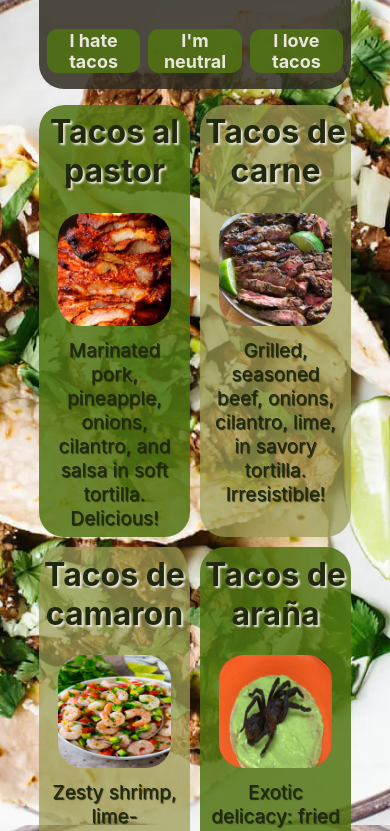
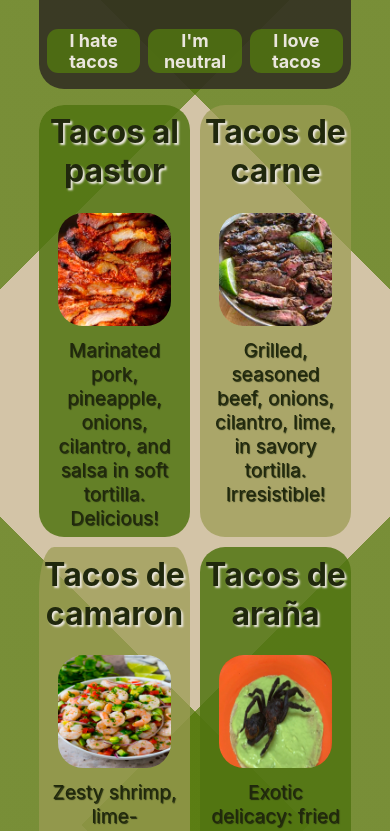
Before and after one commit to JuanFRosales/tehtava-malli, a website: page Css/myWebsite.Html in a window 390 px wide. Shown: the part 863-1694 px from the top of the page. Drawn offline with Linux system fonts and the light colour scheme.

Commit message:
prototype 24

```diff
--- a/Css/my_website.css
+++ b/Css/my_website.css
@@ -20,11 +20,11 @@ html{
   scroll-behavior: smooth;
   font-family: -apple-system, BlinkMacSystemFont, "Segoe UI", Roboto, Helvetica, Arial, sans-serif, "Apple Color Emoji", "Segoe UI Emoji", "Segoe UI Symbol";
   font-size: 16px;
-    background: url(img/tacos_bg.jpeg) no-repeat center center fixed;
-    -webkit-background-size: cover;
-    -moz-background-size: cover;
-    -o-background-size: cover;
-    background-size: cover;
+  background: url(img/tacos_bg.jpeg) no-repeat center center fixed;
+  -webkit-background-size: cover;
+  -moz-background-size: cover;
+  -o-background-size: cover;
+  background-size: cover;
   }
 header{
   width: 80%;
@@ -361,6 +361,14 @@ margin: 0%;
 
 
 @media only screen and (max-width: 850px){
+  html{
+    background-color: #d3c4a7;
+    opacity: 1;
+    background-image:  linear-gradient(135deg, rgba(77, 117, 2, 0.68) 25%, transparent 25%), linear-gradient(225deg, rgba(77, 117, 2, 0.68) 25%, transparent 25%), linear-gradient(45deg, rgba(77, 117, 2, 0.68) 25%, transparent 25%), linear-gradient(315deg, rgba(77, 117, 2, 0.68) 25%, #d3c4a7 25%);
+    background-position:  21px 0, 21px 0, 0 0, 0 0;
+    background-size: 21px 21px;
+    background-repeat: repeat;
+  }
   .taco{
     width: 100%;
     margin: 0;
```
Also changed, not shown: 2 other files.
